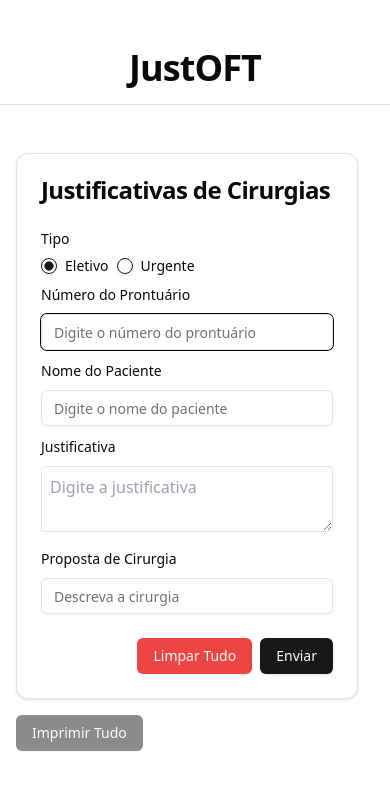
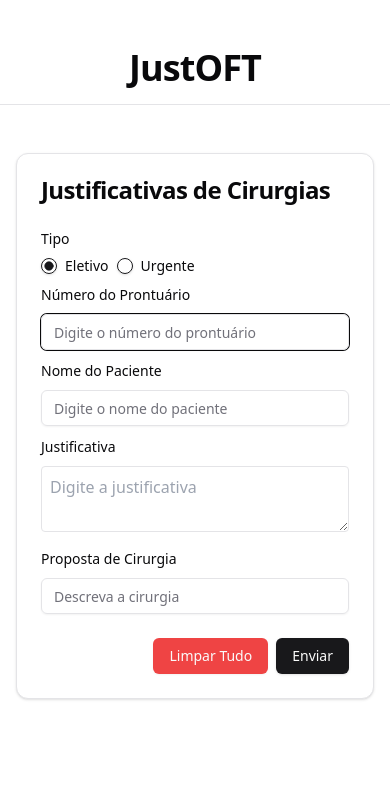
Before and after one commit to leonunesbs/justificativas, a Next.js app: page / in a window 390 px wide. Shown: the top 790 px of the page. Built offline with nearby package versions, Linux system fonts and the light colour scheme.

Commit message:
feat(ui): improve ui

```diff
--- a/src/app/page.tsx
+++ b/src/app/page.tsx
@@ -155,9 +155,9 @@ export default function Home() {
     <div>
       <h1 className="mt-12 scroll-m-20 text-4xl font-extrabold tracking-tight lg:text-5xl text-center">JustOFT</h1>
       <Separator className="mt-4" />
-      <div className="py-12 px-4 grid grid-cols-1 sm:grid-cols-3 gap-4 max-w-screen-xl mx-auto">
-        <div>
-          <Card className="w-full">
+      <div className="py-12 px-4 grid grid-cols-1 sm:grid-cols-3 space-y-4 sm:space-y-0 space-x-0 sm:space-x-4 max-w-screen-xl mx-auto">
+        <div className="">
+          <Card className="">
             <CardHeader>
               <CardTitle>Justificativas de Cirurgias</CardTitle>
             </CardHeader>
@@ -270,31 +270,6 @@ export default function Home() {
           </Card>
         </div>
         <div className="space-y-2 col-span-2">
-          <div className="flex items-center">
-            <div className="flex justify-center">
-              <Button onClick={handlePrintAll} disabled={dataList.length === 0 || loading} className="w-full sm:w-auto">
-                {loading ? 'Gerando PDF...' : 'Imprimir Tudo'}
-              </Button>
-            </div>
-
-            {progress > 0 && (
-              <div className="w-full px-10">
-                <Progress value={progress} />
-              </div>
-            )}
-
-            {progress === 100 && pdfUrl ? (
-              <div className="flex justify-center visible">
-                <a href={pdfUrl} target="_blank" rel="noopener noreferrer">
-                  <Button className="w-full sm:w-auto">Baixar PDF</Button>
-                </a>
-              </div>
-            ) : (
-              <div className="flex justify-center invisible">
-                <Button className="w-full sm:w-auto">Baixar PDF</Button>
-              </div>
-            )}
-          </div>
           <div>
             {dataList.map((item) => (
               <Card key={item.id}>
@@ -350,6 +325,33 @@ export default function Home() {
               </Card>
             ))}
           </div>
+          {!(dataList.length === 0) && (
+            <div className="flex items-center py-2">
+              <div className="flex justify-center">
+                <Button onClick={handlePrintAll} disabled={loading} className="w-full sm:w-auto">
+                  {loading ? 'Gerando PDF...' : 'Imprimir Tudo'}
+                </Button>
+              </div>
+
+              {progress > 0 && (
+                <div className="w-full px-10">
+                  <Progress value={progress} />
+                </div>
+              )}
+
+              {progress === 100 && pdfUrl ? (
+                <div className="flex justify-center visible">
+                  <a href={pdfUrl} target="_blank" rel="noopener noreferrer">
+                    <Button className="w-full sm:w-auto">Baixar PDF</Button>
+                  </a>
+                </div>
+              ) : (
+                <div className="flex justify-center invisible">
+                  <Button className="w-full sm:w-auto">Baixar PDF</Button>
+                </div>
+              )}
+            </div>
+          )}
         </div>
       </div>
     </div>
```
